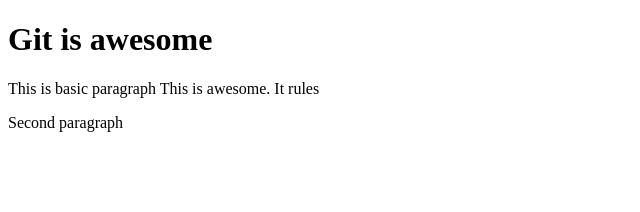
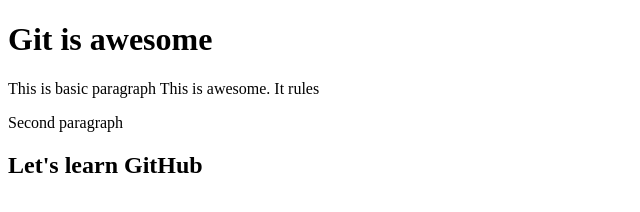
Before and after one commit to psparmeet14/git-practice-project, a plain HTML site: page index.html in a window 1280 px wide. Shown: the whole page, without its empty margins (0-640 px from the left). Drawn offline with Linux system fonts and the light colour scheme.

Commit message:
Added second heading

```diff
--- a/index.html
+++ b/index.html
@@ -14,5 +14,6 @@
         <span>It rules</span>
     </p>
     <p>Second paragraph</p>
+    <h2>Let's learn GitHub</h2>
 </body>
 </html>
```
